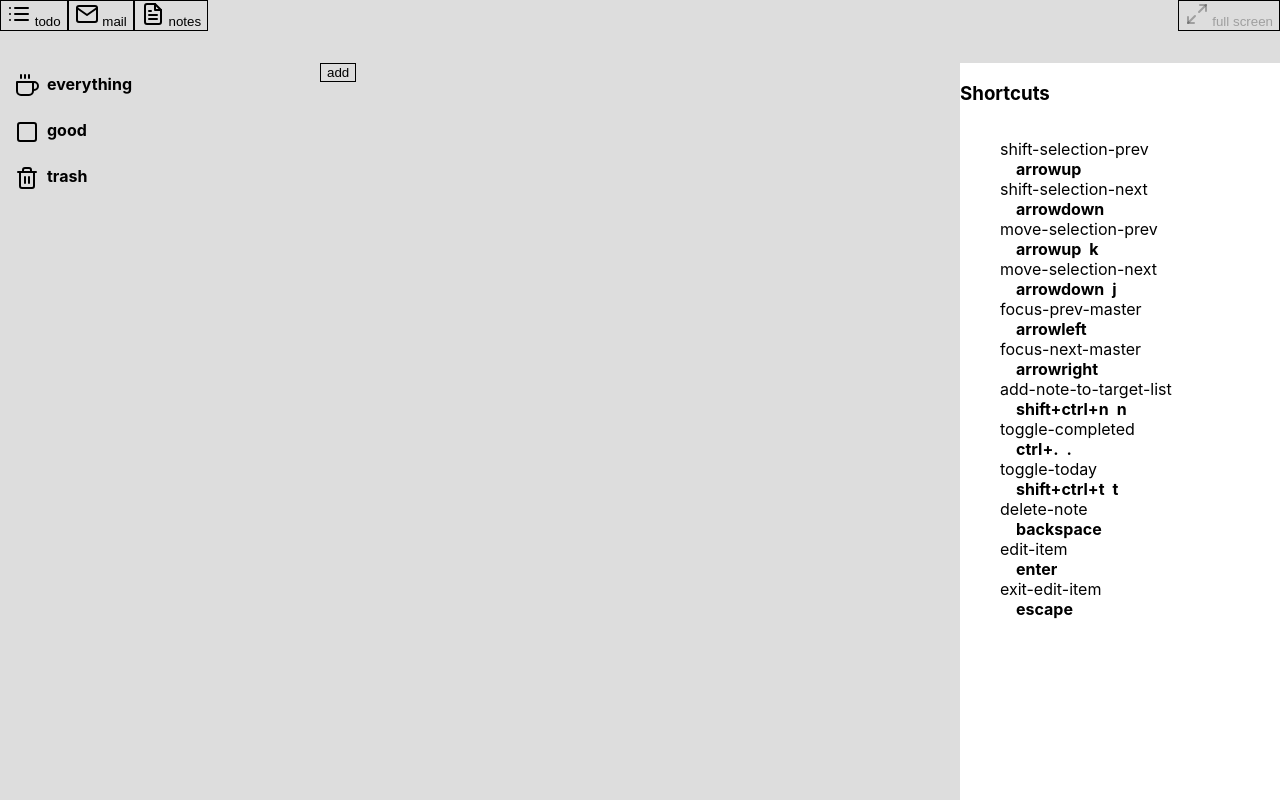
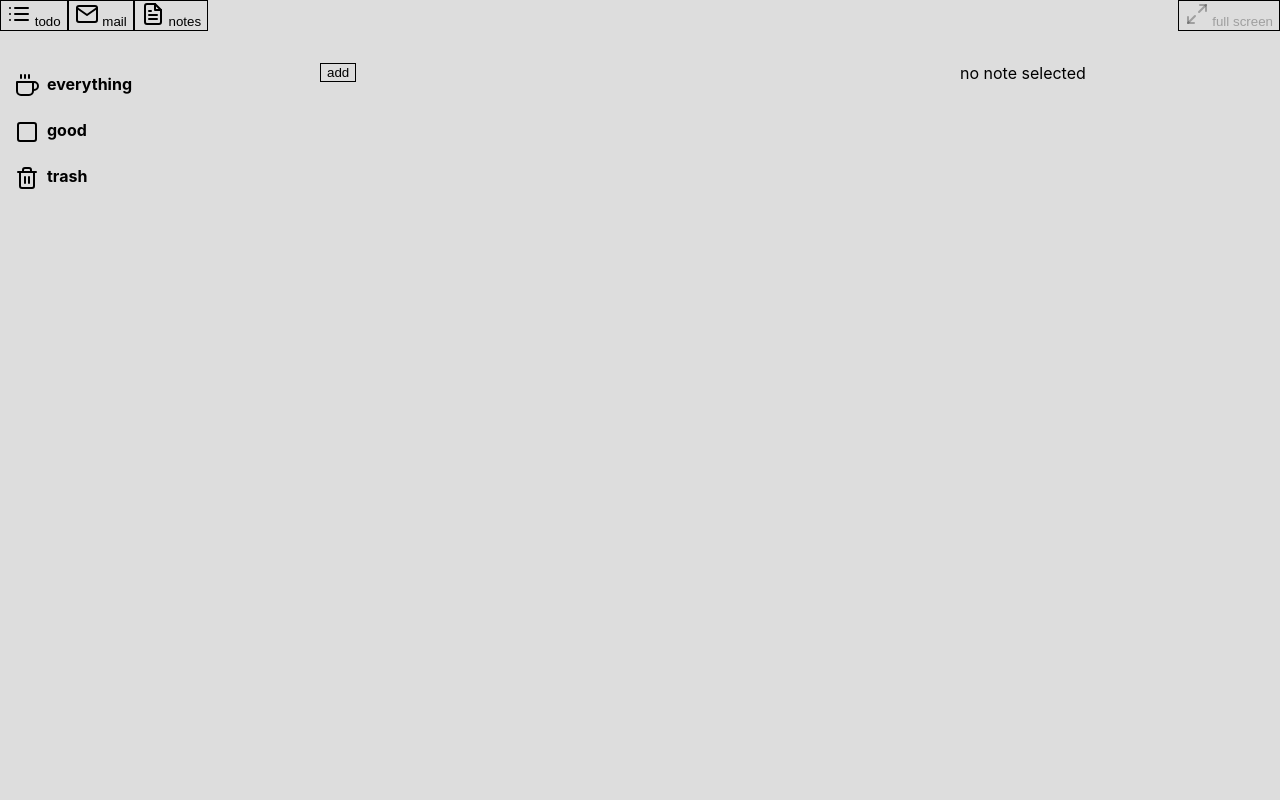
Before and after one commit to joshmarinacci/todomanager, a React (Create React App) app: page / in a window 1280 px wide. Built offline with nearby package versions, Linux system fonts and the light colour scheme.

Commit message:
improve layout make the editor work fix focus in the notes item view add a note editor

```diff
--- a/src/notes.css
+++ b/src/notes.css
@@ -34,3 +34,14 @@
     padding: 0.25rem 0.5rem;
     border: 2px solid transparent;
 }
+
+.notesapp-grid .note-editor {
+    background-color: #dddddd;
+    grid-column: 3/4;
+    grid-row: 2/3;
+}
+
+.note-editor .title {
+    font-size: 150%;
+    font-weight: bold;
+}
--- a/src/notes.js
+++ b/src/notes.js
@@ -1,47 +1,58 @@
-import React, {useContext, useRef, useState} from 'react'
+import React, {useContext, useEffect, useRef, useState} from 'react'
 import {StorageContext, useQuery} from './storage.js'
 import {FocusContext, GenericListView, HBox, makeClassNames, VBox} from './layout.js'
 import {useActionScope} from './actions.js'
 
 const NoteItemView = ({item, focusName, selected}) => {
     const hbox = useRef()
+    const fm = useContext(FocusContext)
+    useEffect(() => {
+        const check = () => {
+            console.log("checking in the note item view")
+            if (hbox.current && selected && fm.getMasterFocus() === focusName) {
+                console.log("getting selected",hbox.current)
+                hbox.current.focus()
+            }
+        }
+        check()
+        fm.on(check)
+        return ()=>fm.off(check)
+    })
     const cls = makeClassNames({
         'hbox':true,
         'todo-item':true,
         'deleted':item.deleted,
     })
-    return <div ref={hbox} className={cls}>
+    return <div ref={hbox} className={cls} tabIndex={0}>
         {item.title}
-        some stuff is here
     </div>
 
 }
 
-export const NotesListView = ({query, project}) => {
+export const NotesListView = ({query, project, selectedNote, setSelectedNote}) => {
     const storage = useContext(StorageContext)
-    const [sel, setSel] = useState(null)
     const addNote = () => {
         const note = storage.insert('notes', {
-            title: 'new note',
+            title: 'my note',
             tags: [],
-            body:"",
+            body:"some cool text",
             deleted:false,
             project:project.id,
             lastEditedTimestamp:Date.now(),
         })
-        setSel(note)
+        setSelectedNote(note)
     }
     const fm = useContext(FocusContext)
-    const [notes] = useQuery(query)
     const handlers = useActionScope('list',{
         'focus-prev-master': () => {
             fm.setMasterFocus('projects')
         },
         'focus-next-master': () => {
+            fm.setMasterFocus('editor')
         },
         'add-note-to-target-list':addNote,
         'delete-note':(e)=> {
-            storage.update('notes',sel,'deleted',!sel.deleted)
+            storage.update('notes',selectedNote,'deleted',!selectedNote.deleted)
         },
     })
     let emptyTrash = ""
@@ -56,11 +67,11 @@ export const NotesListView = ({query, project}) => {
     return <div  onKeyDown={handlers.onKeyDown} className={'notes-list-view'}>
         <GenericListView
             ItemTemplate={NoteItemView}
-            selectedItem={sel}
-            setSelectedItem={setSel}
+            selectedItem={selectedNote}
+            setSelectedItem={setSelectedNote}
             focusName={'notes'}
             query={query}
-            // autoFocus={false}
+            autoFocus={false}
         />
         <HBox>
             {emptyTrash}
@@ -68,3 +79,43 @@ export const NotesListView = ({query, project}) => {
         </HBox>
     </div>
 }
+
+
+export const NoteEditor = ({note}) => {
+    const storage = useContext(StorageContext)
+    const [body,setBody] = useState(note?note.body:"")
+    const [title,setTitle] = useState(note?note.title:"")
+    const changedBody = (e) => {
+        storage.update('notes',note,'body',e.target.value)
+        setBody(e.target.value)
+    }
+    const changedTitle = (e) => {
+        storage.update('notes',note,'title',e.target.value)
+        setTitle(e.target.value)
+    }
+    useEffect(()=>{
+        setBody(note?note.body:"")
+        setTitle(note?note.title:"")
+    },[note])
+    const editor = useRef()
+    const input = useRef()
+    const fm = useContext(FocusContext)
+    useEffect(() => {
+        const check = () => {
+            if (fm.getMasterFocus() === 'editor' && input.current) {
+                console.log("grabbing editor the focus")
+                input.current.focus()
+            }
+        }
+        check()
+        fm.on(check)
+        return ()=>fm.off(check)
+    },[note])
+    if(note) {
+        return <div className={'note-editor vbox'}>
+            <input ref={input} value={title} onChange={changedTitle}/>
+            <textarea ref={editor} className={'grow'} value={body} onChange={changedBody}/>
+        </div>
+    }
+    return <div className={'note-editor'}>no note selected</div>
+}
--- a/src/notesapp.js
+++ b/src/notesapp.js
@@ -1,10 +1,10 @@
-import {QueryStorage, StorageContext} from './storage.js'
+import {QueryStorage, StorageContext, useQuery} from './storage.js'
 import {ActionContext, AM, ShortcutsPanel} from './actions.js'
 import {FocusContext, FocusManager, Toolbar, VBox} from './layout.js'
 import React, {useContext, useState} from 'react'
 import {ProjectsListView} from './projects.js'
 import './notes.css'
-import {NotesListView} from './notes.js'
+import {NoteEditor, NotesListView} from './notes.js'
 
 export const NotesApp = () => {
     const storage = new QueryStorage("notes")
@@ -62,8 +62,8 @@ export const NotesApp = () => {
         {action: 'delete-note',   scope:'list',  key:'backspace' },
 
         //item scope
-        {action: 'edit-item',   key: 'Enter',  scope:'item',  },
-        { action: 'exit-edit-item',   key:'escape', scope:'edit-item',   },
+        {action: 'edit-item',   key: 'Enter',  scope:'item', },
+        {action: 'exit-edit-item',   key:'escape', scope:'edit-item', },
     ])
 
     return <ActionContext.Provider value={AM}>
@@ -81,6 +81,7 @@ const NotesAppContent = ()=>{
     const [query,setQuery] = useState(()=>{
         return storage.createQuery('notes',(it)=>(selectedProject && it.project === selectedProject.id))
     })
+    const [selectedNote, setSelectedNote] = useState(null)
     const changeSelectedProject = (project) => {
         setSelectedProject(project)
         if(project.special) {
@@ -101,10 +102,11 @@ const NotesAppContent = ()=>{
             {/*<SearchBox searching={searching} setSearching={endSearching} setQuery={setQuery}/>*/}
         </Toolbar>
         <ProjectsListView selectedProject={selectedProject} setSelectedProject={changeSelectedProject} nextFocusTarget={"notes"}/>
-        <NotesListView query={query} project={selectedProject}/>
-        <VBox>
-            <h3>Shortcuts</h3>
-            <ShortcutsPanel/>
-        </VBox>
+        <NotesListView query={query} project={selectedProject} selectedNote={selectedNote} setSelectedNote={setSelectedNote}/>
+        <NoteEditor note={selectedNote}/>
+        {/*<VBox>*/}
+        {/*    <h3>Shortcuts</h3>*/}
+        {/*    <ShortcutsPanel/>*/}
+        {/*</VBox>*/}
     </VBox>
 }
```
